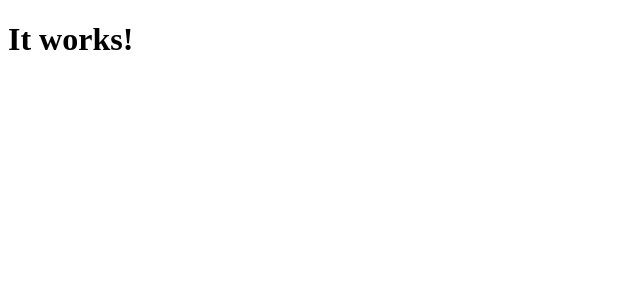
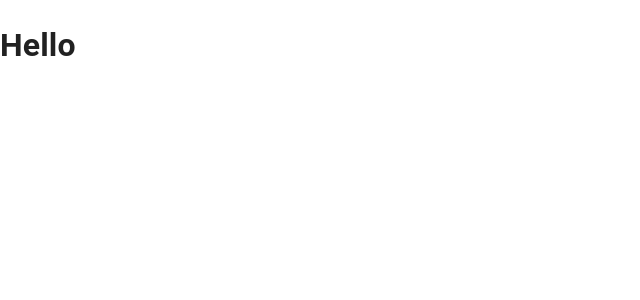
Before and after one commit to Jett59/notes, a React (Create React App) app: page / in a window 1280 px wide. Shown: the top 300 px of the page, without its empty margins (0-640 px from the left). Built offline with nearby package versions, Linux system fonts and the light colour scheme.

Commit message:
add the dark theme

```diff
--- a/src/App.tsx
+++ b/src/App.tsx
@@ -1,7 +1,17 @@
-import React from 'react';
+import { CssBaseline, ThemeProvider, createTheme, useMediaQuery } from '@mui/material';
+import React, { useMemo } from 'react';
 
 export default function App() {
+  const prefersDarkMode = useMediaQuery('(prefers-color-scheme: dark)');
+  const theme = useMemo(() => createTheme({
+    palette: {
+      mode: prefersDarkMode ? 'dark' : 'light',
+    },
+  }), [prefersDarkMode]);
   return (
-    <h1>It works!</h1>
-      );
+    <ThemeProvider theme={theme}>
+      <CssBaseline />
+      <h1>Hello</h1>
+    </ThemeProvider>
+  );
 }
```
